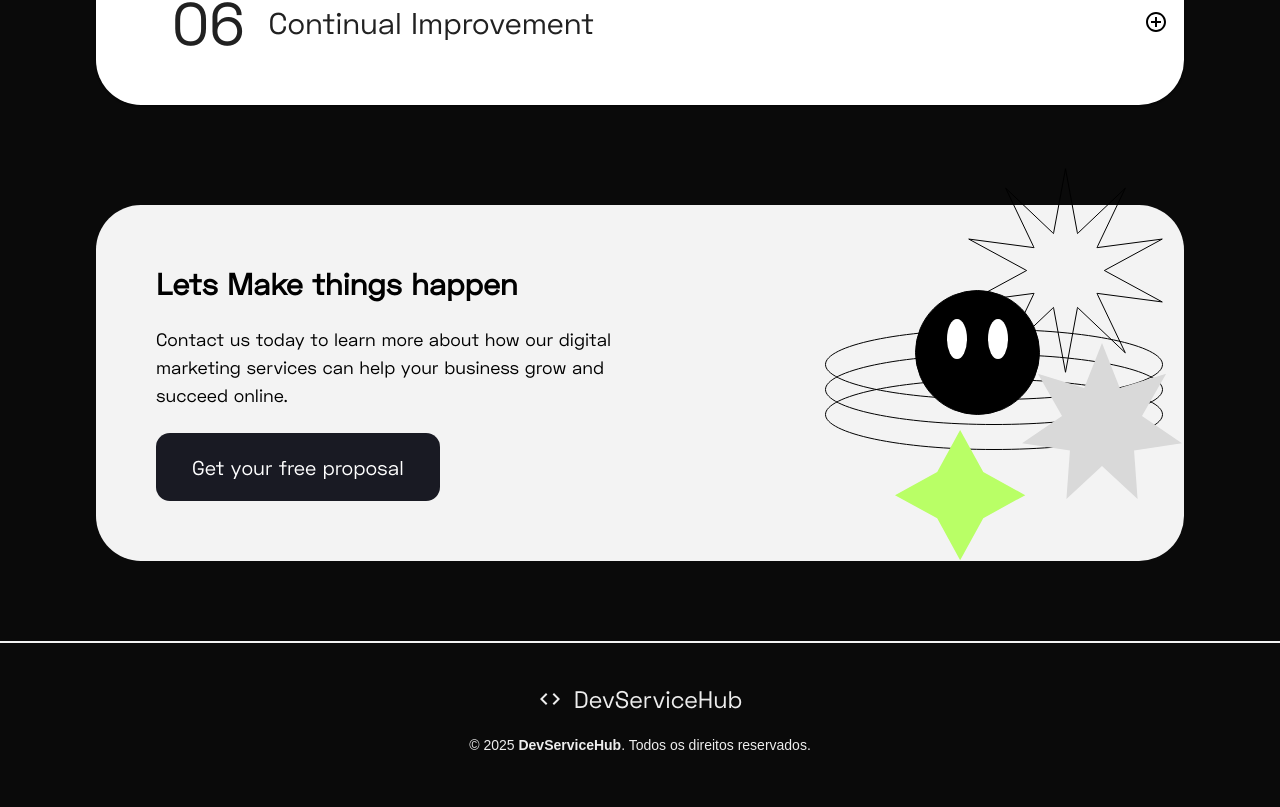
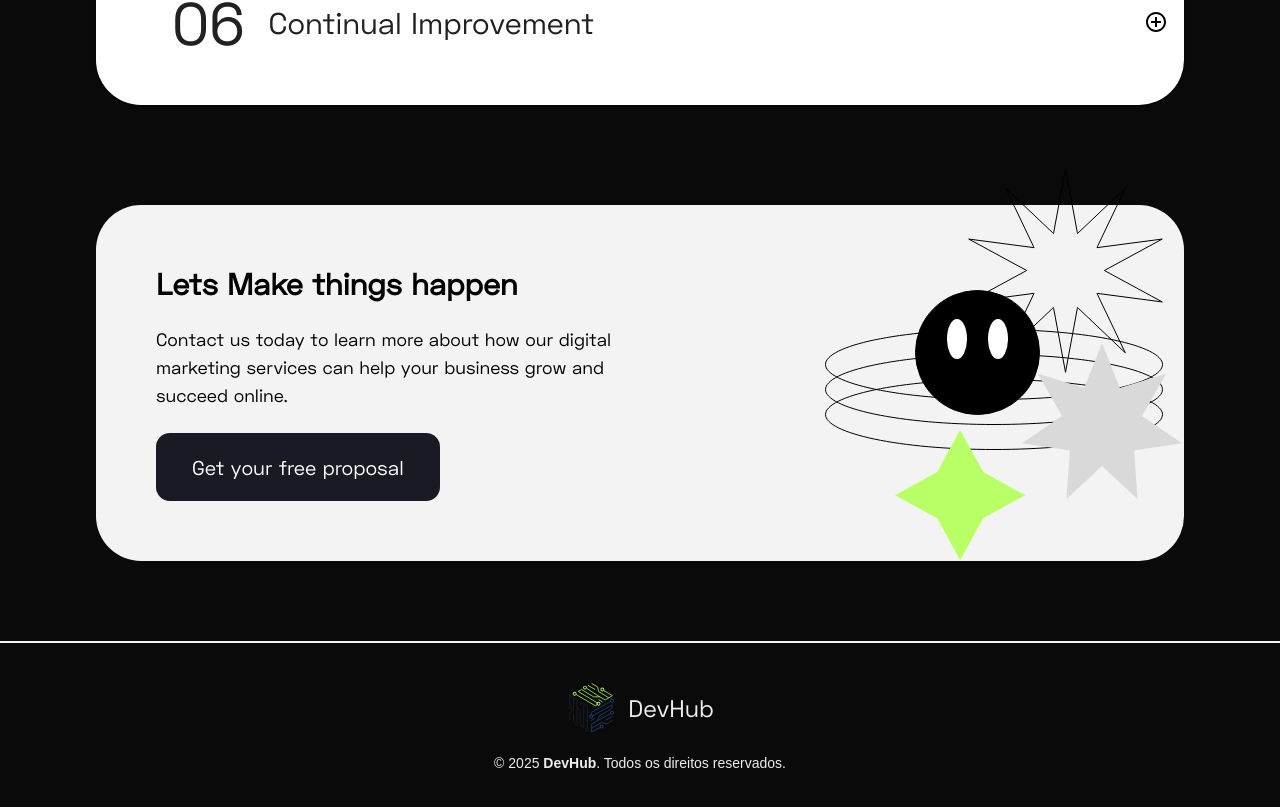
Before and after one commit to MarceloRodriguesOliveira/dev-service-hub, a Next.js app: page / in a window 1280 px wide. Shown: the part 2962-3769 px from the top of the page. Built offline with nearby package versions, Linux system fonts and the light colour scheme.

Commit message:
style: updated logo

```diff
--- a/app/components/footer/footer.tsx
+++ b/app/components/footer/footer.tsx
@@ -1,14 +1,14 @@
-import CodeIcon from "@mui/icons-material/Code";
+import CubeLogo from "@/public/cube.svg";
 
 export default function Footer() {
   return (
     <footer className="w-full border-greyed border-t-2 mt-20 text-center py-10 flex flex-col items-center justify-center gap-5">
       <div className="flex items-center justify-center gap-3">
-        <CodeIcon />
-        <h4 className="text-2xl font-grotesk">DevServiceHub</h4>
+        <CubeLogo width={50} height={50} />
+        <h4 className="text-2xl font-grotesk">DevHub</h4>
       </div>
       <p className="text-sm">
-        © 2025 <strong>DevServiceHub</strong>. Todos os direitos reservados.
+        © 2025 <strong>DevHub</strong>. Todos os direitos reservados.
       </p>
     </footer>
   );
```
